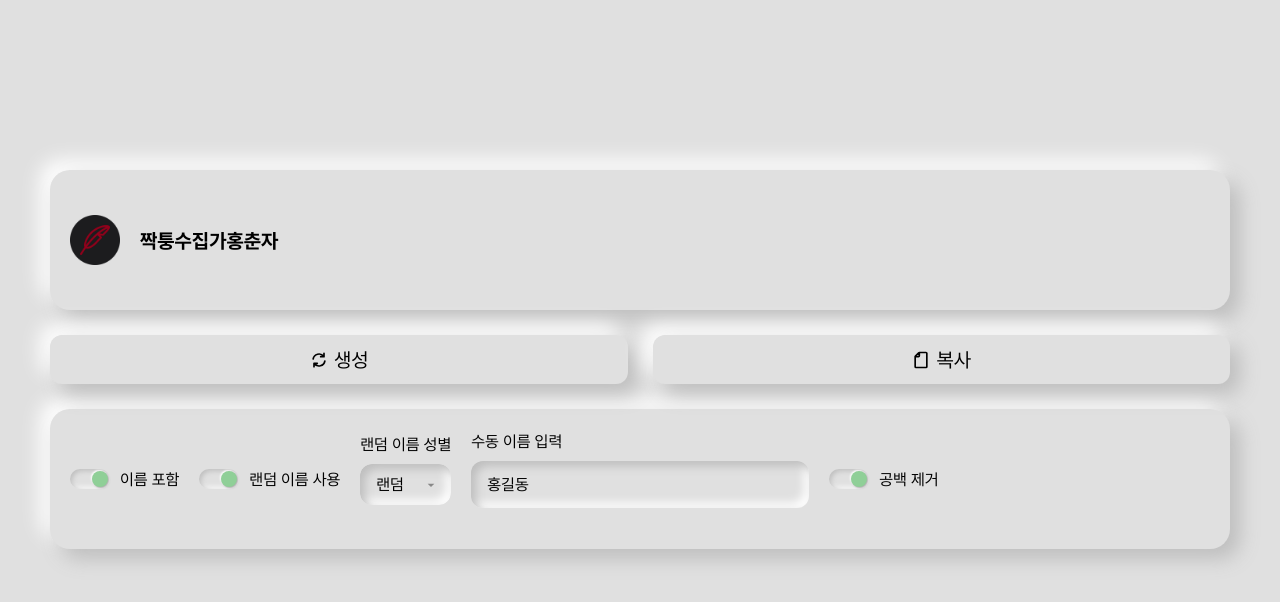
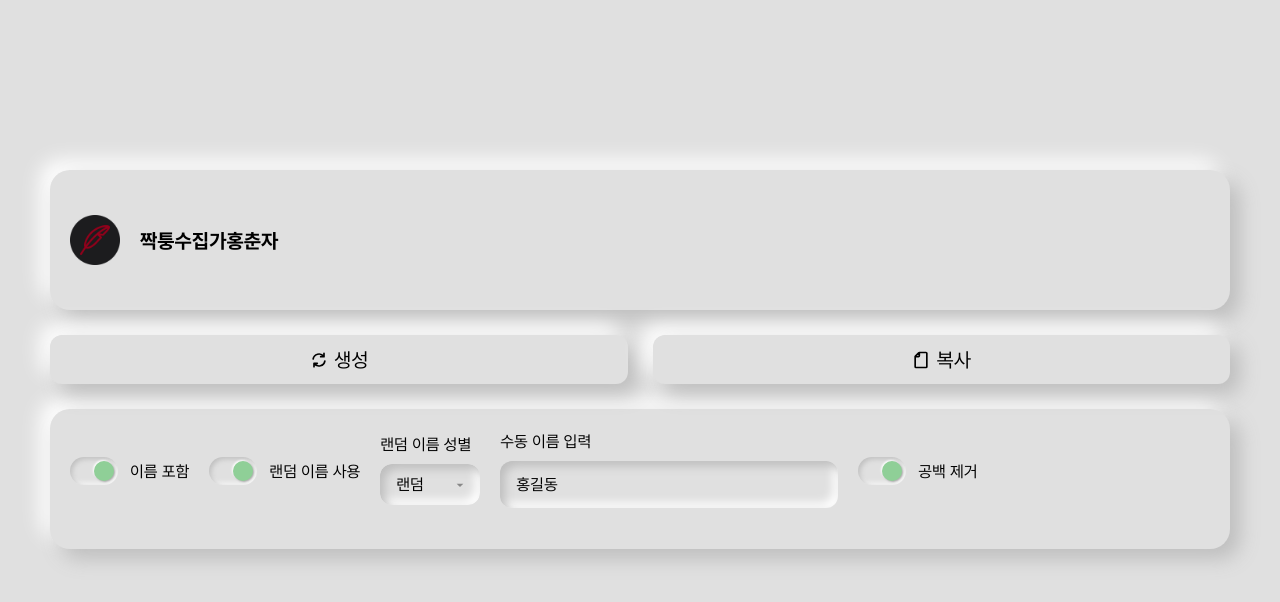
Before and after one commit to stingraypark/nickname_generator_from_hell, a plain HTML site: page index.html in a window 1280 px wide. Drawn offline with Linux system fonts and the light colour scheme.

Commit message:
Update style.css

```diff
--- a/css/style.css
+++ b/css/style.css
@@ -125,13 +125,15 @@ p {
     display: flex;
     align-items: center;
     font-family: Pretendard-Regular;
+    margin-bottom: 16px;
 }
 
 .toggle-label {
     display: flex;
     align-items: center;
-    gap: 10px;
+    gap: 12px;
     cursor: pointer;
+    flex-direction: row;
 }
 
 .toggle-input {
@@ -139,41 +141,52 @@ p {
 }
 
 .toggle-slider {
-    width: 40px;
-    height: 20px;
+    width: 48px;
+    height: 28px;
     background-color: #e0e0e0;
-    border-radius: 20px;
+    border-radius: 50px;
     box-shadow:
         inset 2px 2px 5px #bebebe,
         inset -2px -2px 5px #ffffff;
     position: relative;
     transition: background-color 0.3s ease;
+    flex-shrink: 0;
 }
 
 .toggle-slider::before {
     content: "";
     position: absolute;
-    top: 2px;
-    left: 2px;
-    width: 16px;
-    height: 16px;
+    top: 4px;
+    left: 4px;
+    width: 20px;
+    height: 20px;
     background-color: #E0E0E0;
     border-radius: 50%;
-    transition: 0.3s;
+    transition: transform 0.3s;
     box-shadow:
         1px 1px 2px #aaa,
         -1px -1px 2px #fff;
-    transition: 150ms;
 }
 
 .toggle-input:checked + .toggle-slider::before {
     transform: translateX(20px);
     background-color: #8fcf97;
-    transition: 150ms;
 }
 
 .toggle-text {
     font-size: 16px;
+    white-space: nowrap;
+}
+
+/* Responsive */
+@media (max-width: 480px) {
+    .toggle-wrapper {
+        transform: scale(0.9);
+    }
+
+    .toggle-text {
+        font-size: 14px;
+    }
 }
 
 .select-group {
@@ -201,4 +214,5 @@ p {
     background-position: right 12px center;
     background-size: 16px 16px;
     padding-right: 40px;
+    min-width: 100px;
 }
```
